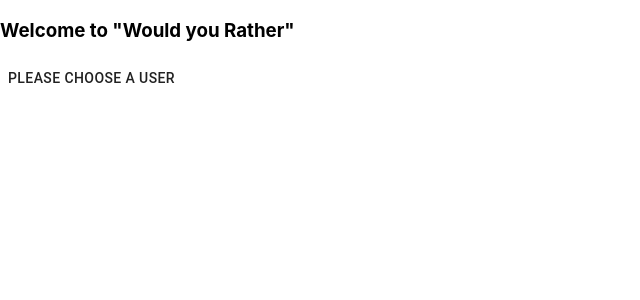
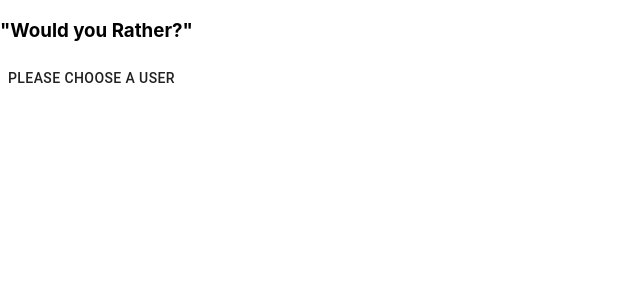
Before and after one commit to conuko/would-you-rather, a React (Create React App) app: page / in a window 1280 px wide. Shown: the top 300 px of the page, without its empty margins (0-640 px from the left). Built offline with nearby package versions, Linux system fonts and the light colour scheme.

Commit message:
fix: bug fixing at Login component

```diff
--- a/src/components/Login.js
+++ b/src/components/Login.js
@@ -14,15 +14,16 @@ import MenuItem from '@material-ui/core/MenuItem';
 */
 
 /*
-I created the Login Component with the help from the knowledge:
+I created the Login Component with the help from the following knowledge posts:
 https://knowledge.udacity.com/questions/234946
+https://knowledge.udacity.com/questions/508001
+
 */
 
 class Login extends Component {
     state = {
         loggedInUser: '',
         anchorEl: null
-
     };
 
     handleClick = (event) => {
@@ -55,7 +56,7 @@ class Login extends Component {
         console.log(this.props);
         return (
             <div>
-                <h3 className='center'>Welcome to "Would you Rather"</h3>
+                <h3 className='center'>"Would you Rather?"</h3>
                 <Button aria-controls="simple-menu" aria-haspopup="true" onClick={this.handleClick}>
                     Please choose a user
                 </Button>
@@ -65,6 +66,8 @@ class Login extends Component {
                     keepMounted
                     open={Boolean(anchorEl)}
                     onClose={this.handleClose}
+                    onChange={this.handleChange}
+                    onSubmit={this.handleOnSubmit}
                 >
                 {selectUsers.map((user) => (
                     <MenuItem
@@ -72,8 +75,6 @@ class Login extends Component {
                     key={user.id}
                     label={user.name}
                     onClick={this.handleClose}
-                    onSubmit={this.handleOnSubmit}
-                    onChange={this.handleChange}
                     >{user.name}</MenuItem>
                 ))}
                 </Menu>
```
